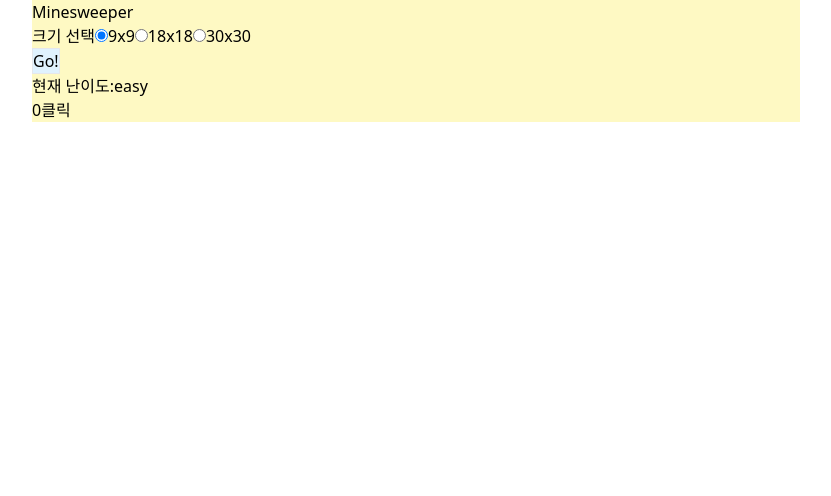
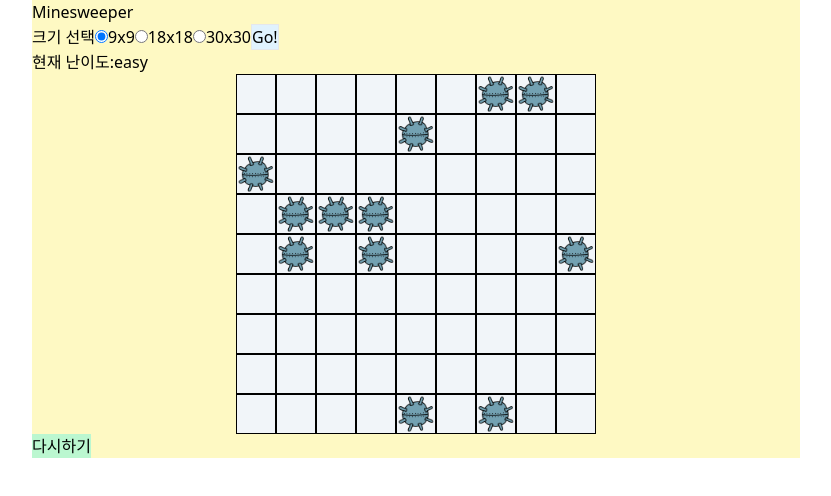
Before and after one commit to darkdulgi/minesweeper-web, a Next.js app: page / in a window 1280 px wide. Shown: the top 496 px of the page, without its empty margins (224-1055 px from the left). Built offline with nearby package versions, Linux system fonts and the light colour scheme.

Commit message:
1/10 : 지뢰 섞기, 게임보드 구현

```diff
--- a/app/page.tsx
+++ b/app/page.tsx
@@ -39,14 +39,14 @@ export default function Page() {
             {game.row}x{game.col}
           </label>
         ))}
+
+        <input
+          type='button'
+          value='Go!'
+          className="border bg-sky-100 active:bg-red-100"
+          onClick={handleClick}
+        />
       </div>
-
-      <input
-        type='button'
-        value='Go!'
-        className="border block bg-sky-100 active:bg-red-100"
-        onClick={handleClick}
-      />
 
       현재 난이도:{difficulty[stage].name}
 
--- a/components/board.tsx
+++ b/components/board.tsx
@@ -1,16 +1,46 @@
 import { useEffect, useState, memo } from "react";
 
+const initialize = (firstMine, setField, row, col) => {
+  setField([]);
+  let temp = new Array(row * col).fill(0);
+  let tempField = new Array(row).fill(0).map(() => new Array(col).fill(0));
+  for (let i = 0; i < firstMine; i++) temp[i] = 1;
+  for (let i = 0; i < row * col; i++) {   // 배열 무작위 섞기(Fisher-Yates shuffle)
+    let j = Math.floor(Math.random() * (i + 1));
+    [temp[i], temp[j]] = [temp[j], temp[i]];
+  }
+  for (let i = 0; i < row; i++) {
+    for (let j = 0; j < col; j++) {
+      tempField[i][j] = temp[i * col + j];
+    }
+  }
+  setField(tempField)
+}
+
 const Board = ({ row, col }) => {
-  const [cnt, setCnt] = useState(0);
+  const firstMine = Math.floor(row * col * 0.15);
+  const [field, setField] = useState([]);
+  const [mine, setMine] = useState<number>(firstMine);
 
   useEffect(() => {
-    setCnt(0);
-    console.log('초기화')
+    initialize(firstMine, setField, row, col);
   }, [row])
+
   return (
-    <div className=''>
-      {cnt}
-      <button onClick={() => setCnt(x => (x + 1))}>클릭</button>
+    <div className="w-full">
+      {field.map((oneRow, i) => (
+        <div key={i} className="grid grid-flow-col place-content-center">
+          {oneRow.map((room, j) => (
+            <button key={j} className="h-10 w-10 border border-black bg-slate-100 hover:bg-slate-300">
+              {room ? <img className="" src="mine.png" /> : null}
+            </button>
+          ))}
+        </div>
+      ))}
+
+      <button className="bg-green-200" onClick={() => initialize(firstMine, setField, row, col)}>
+        다시하기
+      </button>
     </div>
   );
 }
```
